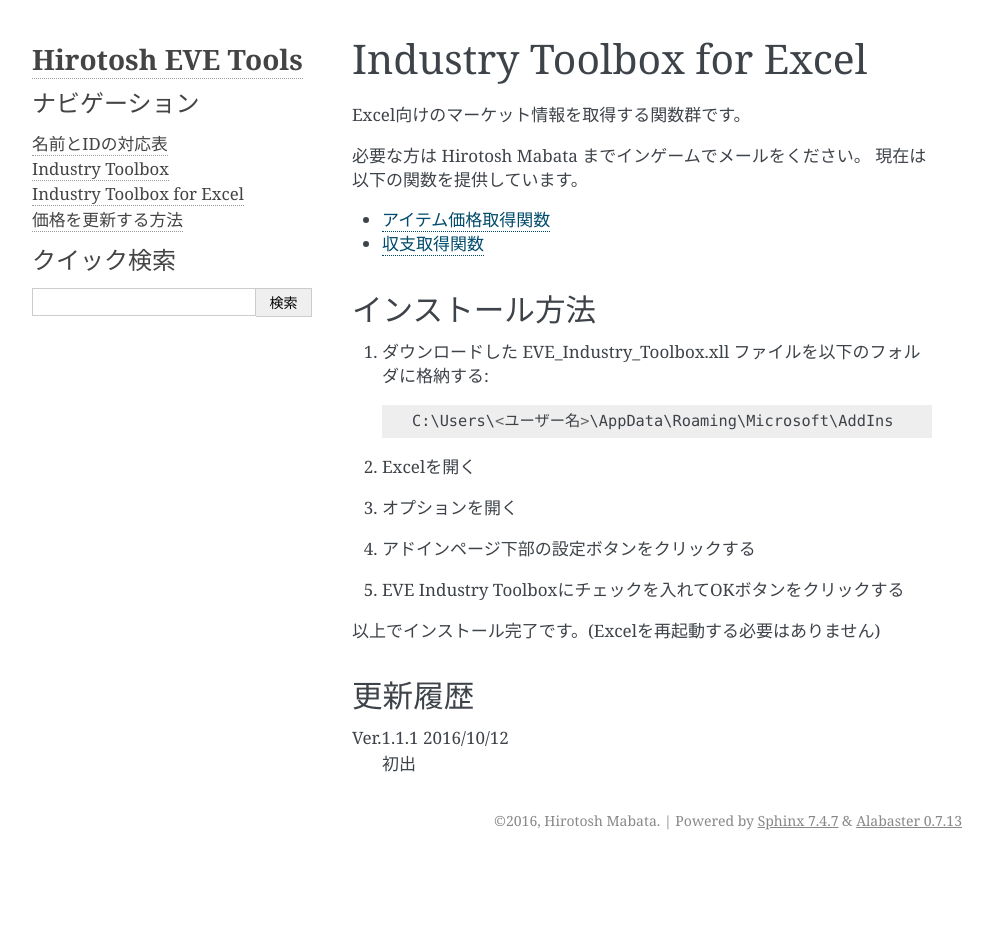
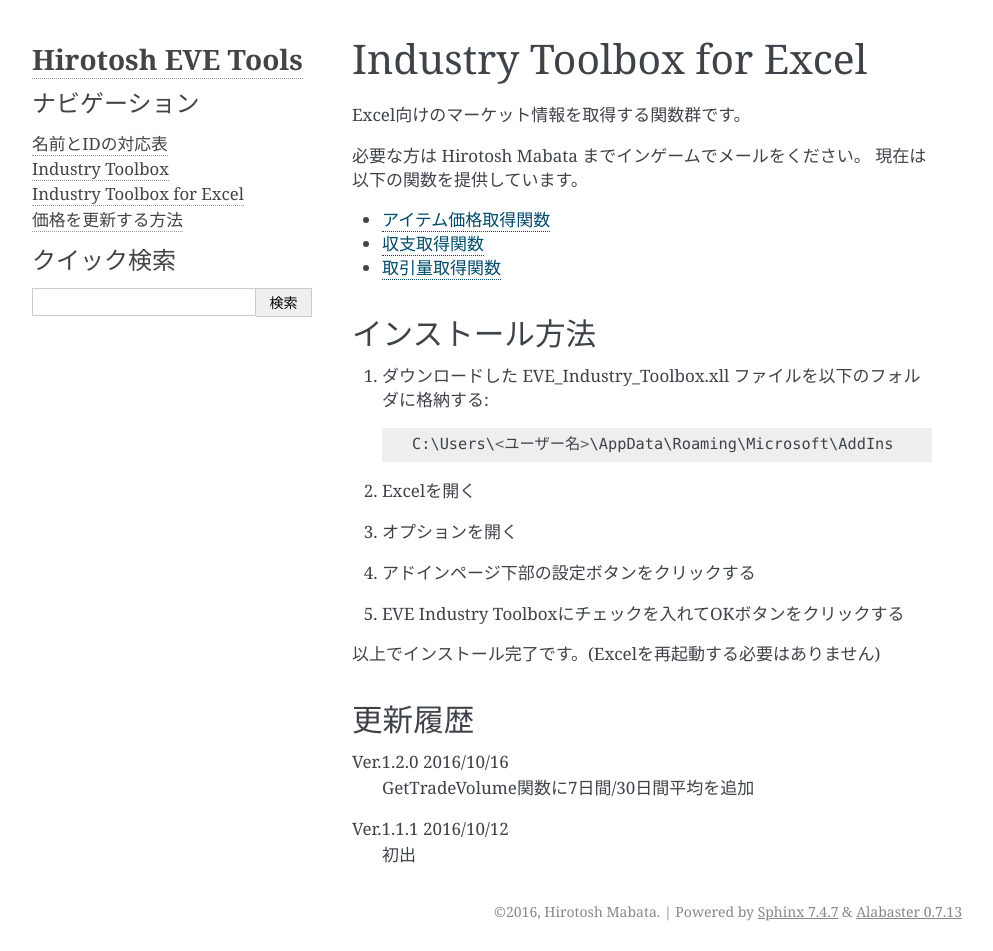
Before and after one commit to HirotoshMabata/eve-tools-doc, a Sphinx documentation site: the page built from source/industry_toolbox_excel.rst, in a window 1280 px wide. Shown: the whole page, without its empty margins (148-1141 px from the left). Built offline with Sphinx 7.4.7, drawn with Linux system fonts in a browser that asks for light colours; formulas are drawn with MathJax 3; before the commit the page ends 900 px from its top, so only the background shows below that.

Commit message:
updated getTradeVolume

```diff
--- a/source/get_trade_volume.rst
+++ b/source/get_trade_volume.rst
@@ -18,6 +18,8 @@
 
        * "latest": 最新の取引量を返します
        * "average": 取得できた取引量をすべて平均したものを返します。Ver.1現在で、2015年01月01日からの平均を返します。
+       * "7days": 過去7日間の平均を返します。
+       * "30days": 過去30日間の平均を返します。
 
 返り値
     数値
--- a/source/industry_toolbox.rst
+++ b/source/industry_toolbox.rst
@@ -109,6 +109,9 @@
 
 更新履歴
 --------
+Ver.9 2016/10/18
+    GetTradeVolume関数に7日間/30日間平均を追加
+
 Ver.8 2016/06/27
     GetMarketHistory関数を追加
 
--- a/source/industry_toolbox_excel.rst
+++ b/source/industry_toolbox_excel.rst
@@ -30,5 +31,8 @@
 
 更新履歴
 --------
+Ver.1.2.0 2016/10/16
+    GetTradeVolume関数に7日間/30日間平均を追加
+
 Ver.1.1.1 2016/10/12
     初出
```
Also changed, not shown: other parts of source/industry_toolbox_excel.rst (+1 -0 lines).
